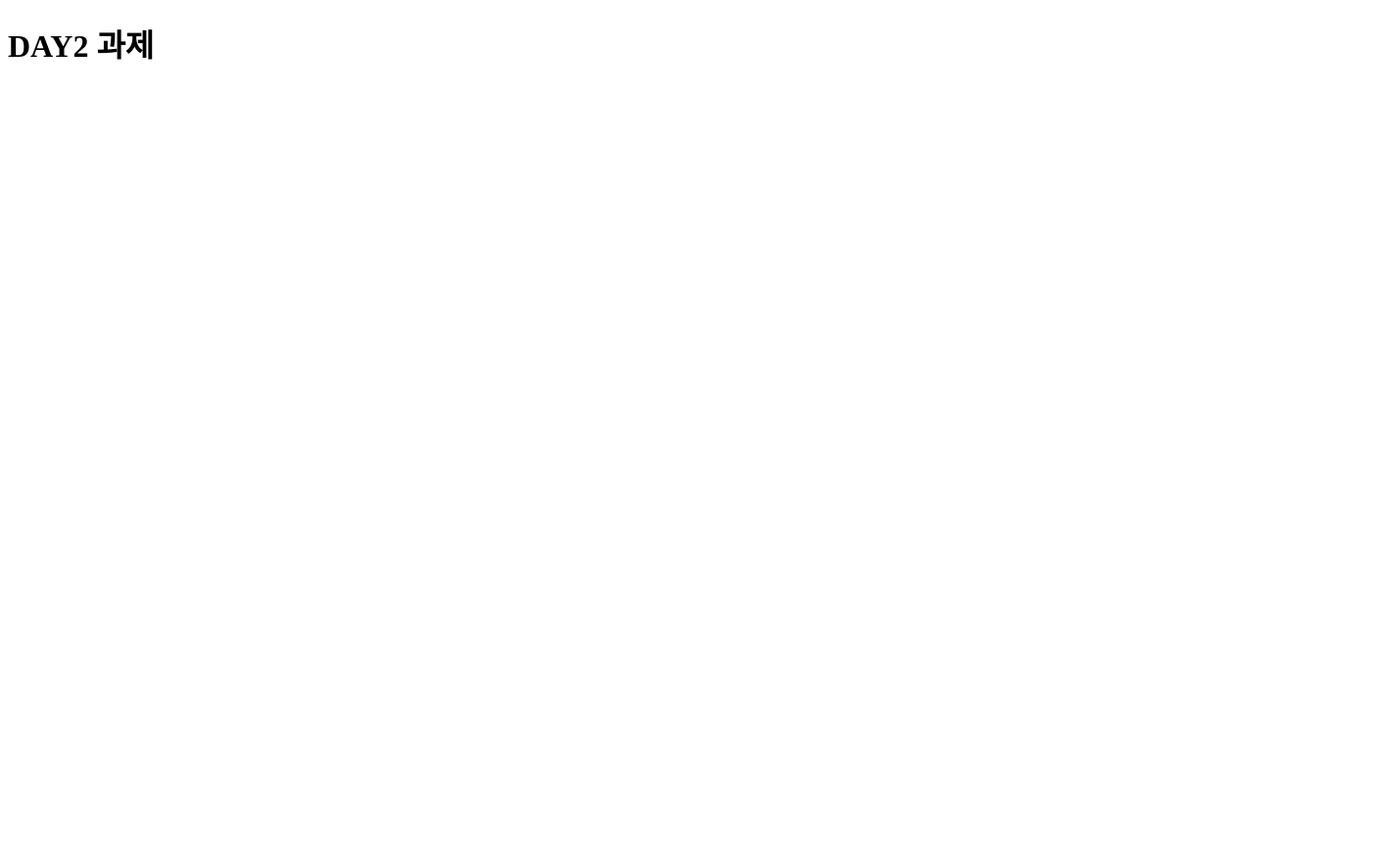
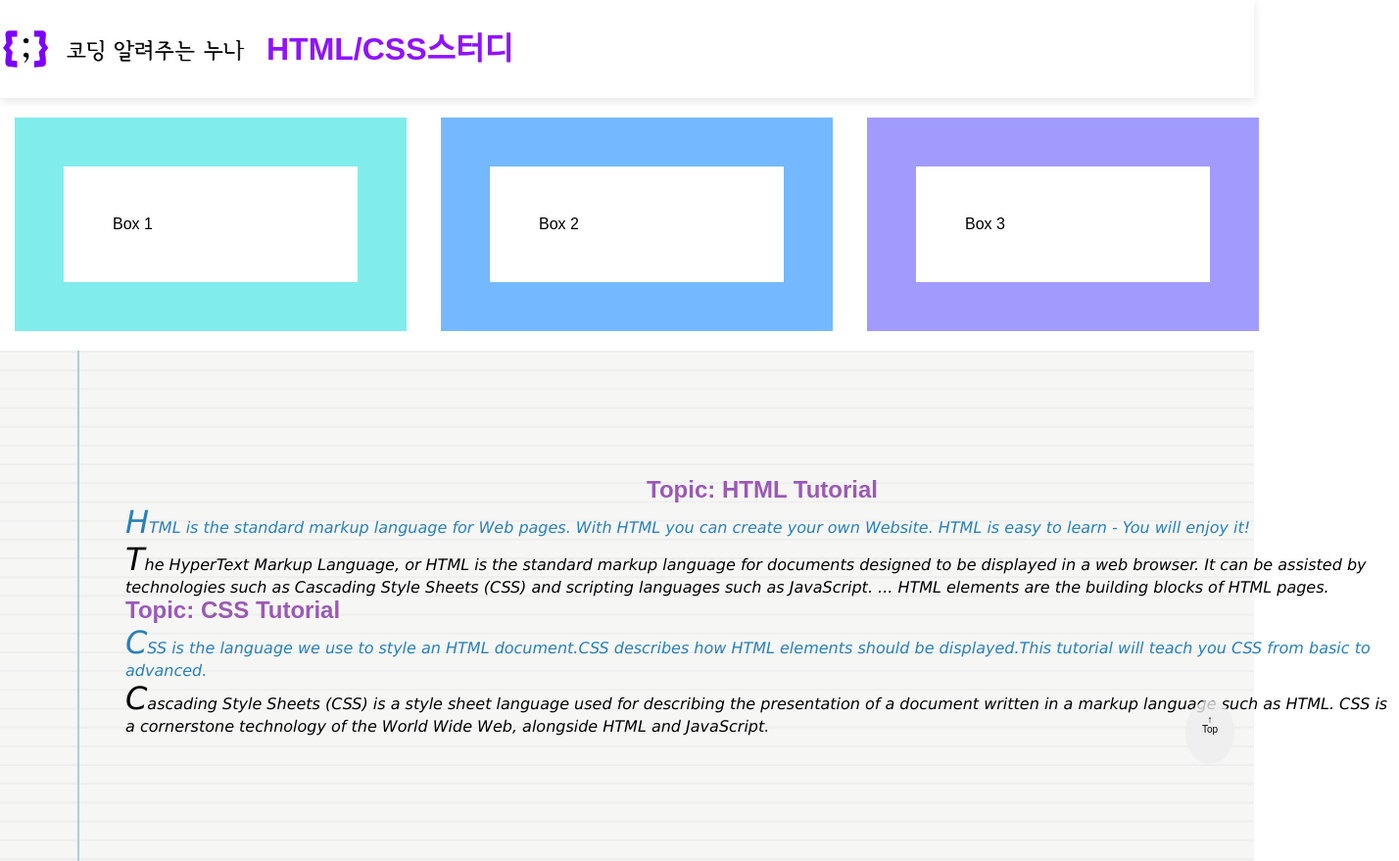
Before and after one commit to ghd075/second-chang-project, a plain HTML site: page index.html in a window 1280 px wide. Shown: the whole page at 98% size, 1428 px wide, since content can reach past the window. Before the commit the page ends 800 px from the top, so only its background shows below. Drawn offline with Linux system fonts and the light colour scheme.

Commit message:
두번째 과제 완료

```diff
--- a/index.html
+++ b/index.html
@@ -4,9 +4,67 @@
     <meta charset="UTF-8" />
     <meta name="viewport" content="width=device-width, initial-scale=1.0" />
     <title>Document</title>
+    <!-- 공통 스타일 -->
     <link rel="stylesheet" href="style.css" />
   </head>
   <body>
-    <h1>DAY2 과제</h1>
+    <div id="top">
+      <header>
+        <div class="header-wrap m-auto">
+          <div id="logoWrap">
+            <!--스터디 로고-->
+            <a href="index.html">
+              <div class="logo-img f-le">
+                <img src="imgs/logo.png" alt="logo" />
+              </div>
+              <div class="logo-title">HTML/CSS스터디</div>
+            </a>
+          </div>
+        </div>
+      </header>
+      <main>
+        <section class="box-info m-top">
+          <div class="m-auto challenge1">
+            <div class="box">Box 1</div>
+            <div class="box green">Box 2</div>
+            <div class="box blue">Box 3</div>
+          </div>
+        </section>
+        <section class="challenge2-info m-top">
+          <div class="challenge2">
+            <h1>HTML Tutorial</h1>
+            <p class="sub-header">
+              HTML is the standard markup language for Web pages. With HTML you
+              can create your own Website. HTML is easy to learn - You will
+              enjoy it!
+            </p>
+            <p>
+              The HyperText Markup Language, or HTML is the standard markup
+              language for documents designed to be displayed in a web browser.
+              It can be assisted by technologies such as Cascading Style Sheets
+              (CSS) and scripting languages such as JavaScript. ... HTML
+              elements are the building blocks of HTML pages.
+            </p>
+            <h1>CSS Tutorial</h1>
+            <p class="sub-header">
+              CSS is the language we use to style an HTML document.CSS describes
+              how HTML elements should be displayed.This tutorial will teach you
+              CSS from basic to advanced.
+            </p>
+            <p>
+              Cascading Style Sheets (CSS) is a style sheet language used for
+              describing the presentation of a document written in a markup
+              language such as HTML. CSS is a cornerstone technology of the
+              World Wide Web, alongside HTML and JavaScript.
+            </p>
+          </div>
+        </section>
+      </main>
+      <div class="go-top">
+        <a href="#top">
+          <div class="go-to-font">&uarr;<br />Top</div>
+        </a>
+      </div>
+    </div>
   </body>
 </html>
--- a/style.css
+++ b/style.css
@@ -0,0 +1,162 @@
+@charset "utf-8";
+
+/* 공통 */
+
+* {
+  margin: 0;
+  padding: 0;
+  font-family: 'Noto Sans KR', sans-serif;
+  color: #000;
+  scroll-behavior: smooth;
+}
+
+ul li {
+  list-style: none;
+}
+
+body {
+  background-color: #fff;
+}
+
+a {
+  color: inherit;
+  text-decoration: none;
+}
+
+.f-le {
+  float: left;
+}
+
+.m-auto {
+  margin: 0 auto;
+}
+
+.m-top {
+  margin-top: 20px;
+}
+
+/* Top 버튼 */
+.go-top {
+  position: fixed;
+  bottom: 20px;
+  right: 20px;
+  width: 50px;
+  height: 50px;
+  border-radius: 50%;
+  background-color: rgba(238, 238, 238, 0.8);
+  text-align: center;
+  line-height: 10px;
+  padding-top: 15px;
+}
+
+.go-to-font {
+  font-size: 10px;
+}
+
+/* 상단 로고 */
+
+header {
+  width: 100%;
+  height: 100px;
+  background-color: rgba(255, 255, 255, 0.9);
+  box-shadow: 0px 3px 10px rgba(0, 0, 0, 0.1);
+  line-height: 100px;
+  position: fixed;
+  top: 0;
+  left: 0;
+  z-index: 10;
+}
+
+.header-wrap {
+  display: flex;
+  justify-content: space-between;
+  width: 1300px;
+}
+
+#logoWrap {
+  width: 600px;
+  height: 100px;
+}
+
+.logo-img > img {
+  height: 43px;
+  vertical-align: middle;
+  padding-right: 16px;
+}
+
+.logo-title {
+  font-size: 32px;
+  color: rgb(144, 19, 254);
+  font-weight: 700;
+}
+
+/* 첫번째 과제 */
+.box-info {
+  padding-top: 100px;
+}
+
+.challenge1 {
+  width: 1300px;
+  display: flex;
+  margin: auto;
+  justify-content: space-evenly;
+  gap: 20px;  /* 박스들 사이 간격 20px 주기 */
+}
+
+.box{
+  border: 50px solid #81ecec;
+  width: 200px;
+  padding: 50px;
+}
+
+.green {
+  border-color: #74b9ff;
+  /* display: none; */
+  /* visibility: hidden; */
+}
+
+.blue {
+  border-color: #a29bfe;
+}
+
+/* 두번째 과제 */
+
+.challenge2-info {
+  background-color: #f6f6f4;
+  background-image:
+  linear-gradient(90deg, transparent 79px, #abced4 79px, #abced4 81px, transparent 81px),
+  linear-gradient(#eee .1em, transparent .1em);
+  background-size: 100% 1.2em;
+  padding: 10%;
+}
+
+.challenge2 {
+  width: 1300px;
+}
+
+p {
+  font-size: 16px;
+  font-style: italic;
+  font-family: Verdana;
+}
+
+p::first-letter {
+  font-size: 200%;
+  color: 2980b9;
+}
+
+.sub-header {
+  color: #2980b9;
+}
+
+h1 {
+  color: #9b59b6;
+}
+
+h1::before {
+  content: "Topic: ";
+}
+
+h1:first-child {
+  text-align: center;
+}
```
Also changed, not shown: imgs/logo.png (added), 1 other file.
